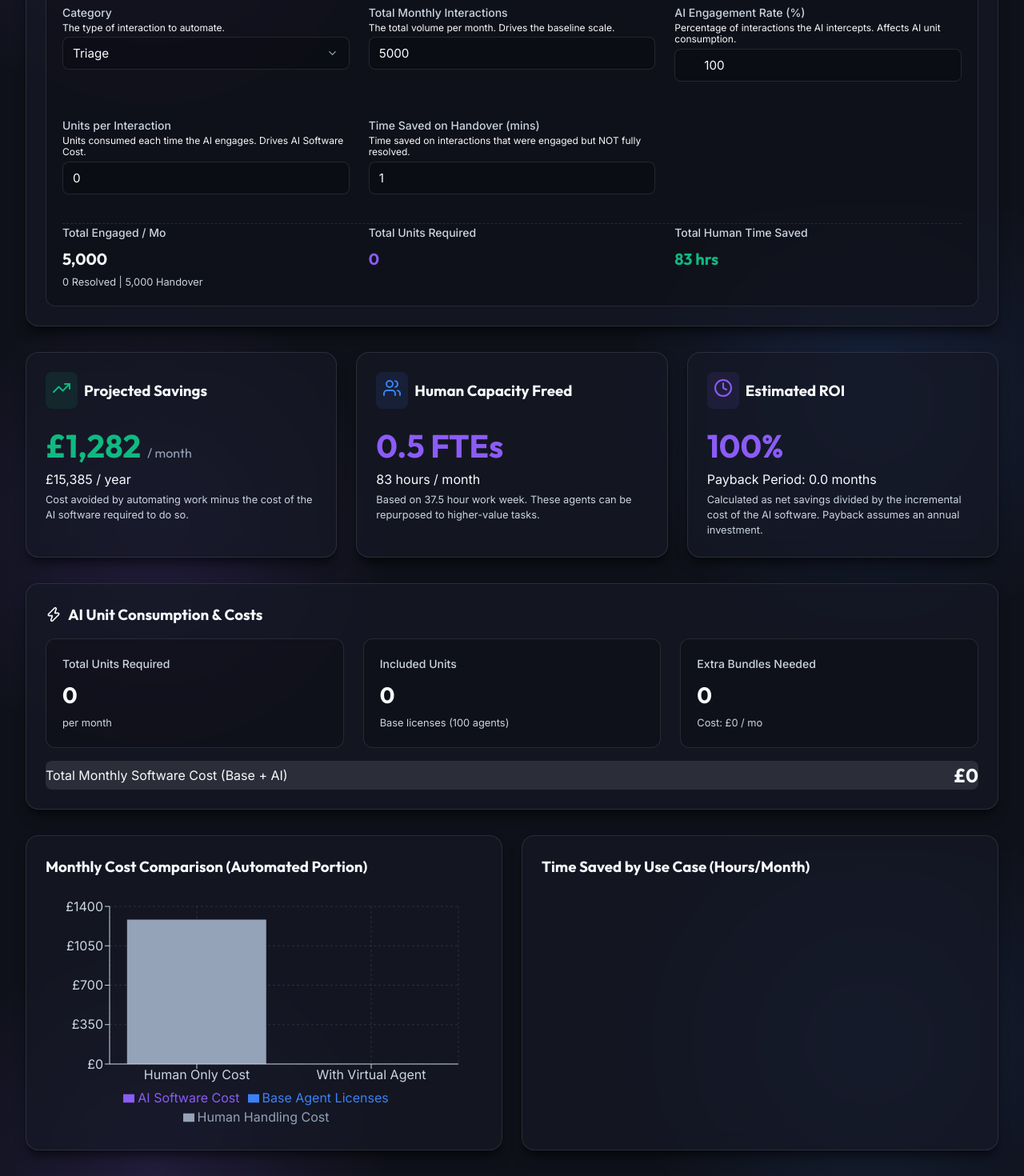
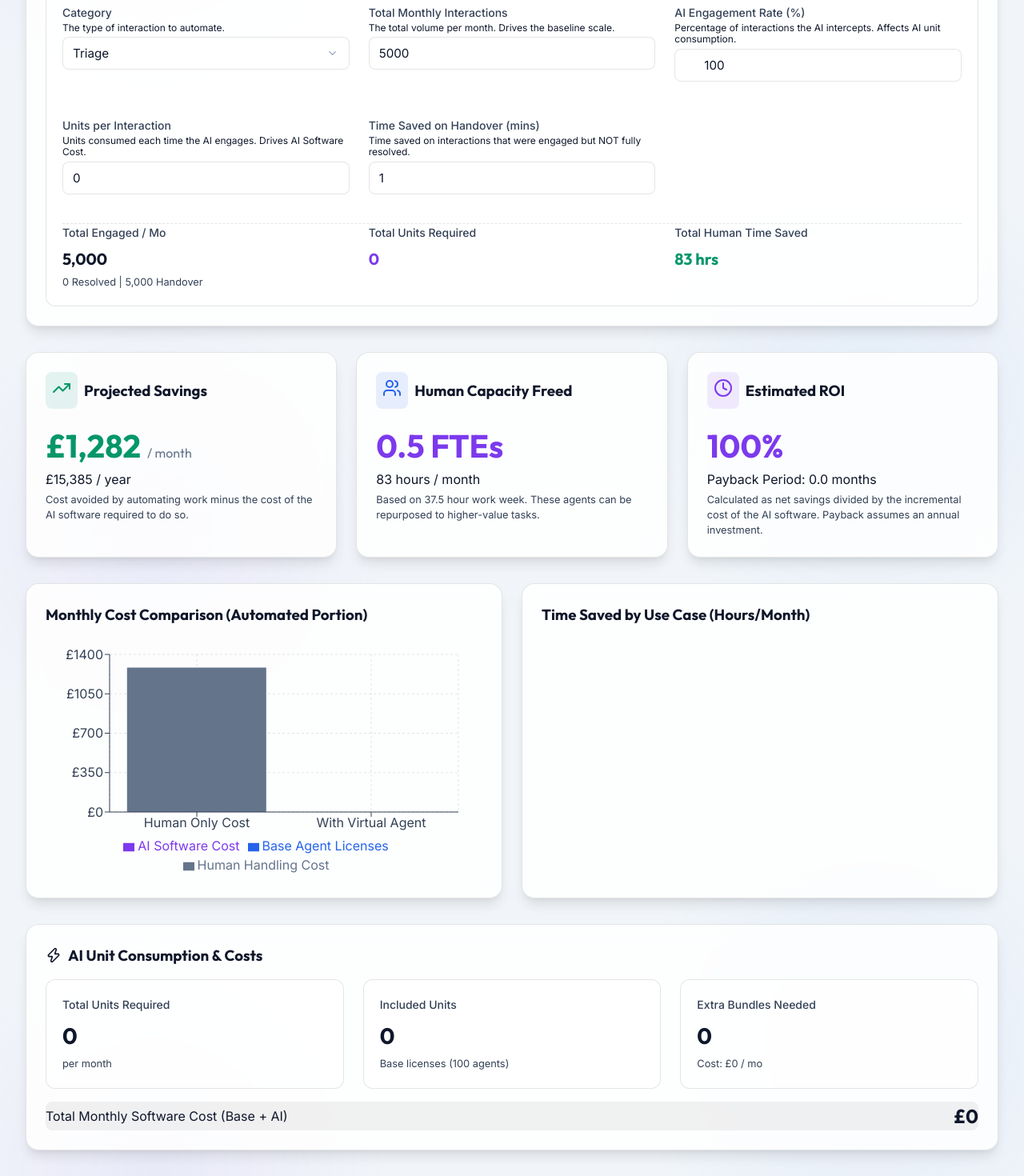
Before and after one commit to jredsell/roicalculator, a React (Vite) app: page / in a window 1280 px wide. Shown: the part 538-2008 px from the top of the page at 80% size. Built offline with nearby package versions, Linux system fonts and the light colour scheme.

Commit message:
feat: default to light mode and improve pdf report layout

```diff
--- a/src/App.jsx
+++ b/src/App.jsx
@@ -35,7 +35,7 @@ function App() {
   const [useCases, setUseCases] = useState([DEFAULT_USE_CASE])
   const [activeTab, setActiveTab] = useState('calculator') // 'calculator', 'settings'
   const [isHelpOpen, setIsHelpOpen] = useState(false)
-  const [theme, setTheme] = useState('dark')
+  const [theme, setTheme] = useState('light')
 
   useEffect(() => {
     document.documentElement.setAttribute('data-theme', theme)
@@ -293,35 +293,10 @@ function App() {
         )}
 
         {/* Print-Only Tables */}
-        <div className="print-only use-case-print-table" style={{ marginTop: '2rem' }}>
-          <h2>Global Assumptions</h2>
-          <table style={{ width: '100%', borderCollapse: 'collapse', marginBottom: '2rem' }}>
-            <thead>
-              <tr>
-                <th style={{ textAlign: 'left', padding: '0.75rem', borderBottom: '2px solid var(--border-color)', color: 'var(--text-secondary)' }}>Agent License Cost</th>
-                <th style={{ textAlign: 'left', padding: '0.75rem', borderBottom: '2px solid var(--border-color)', color: 'var(--text-secondary)' }}>AI Enablement Cost</th>
-                <th style={{ textAlign: 'left', padding: '0.75rem', borderBottom: '2px solid var(--border-color)', color: 'var(--text-secondary)' }}>Included Units/Agent</th>
-                <th style={{ textAlign: 'left', padding: '0.75rem', borderBottom: '2px solid var(--border-color)', color: 'var(--text-secondary)' }}>Bundle (Units/Cost)</th>
-                <th style={{ textAlign: 'left', padding: '0.75rem', borderBottom: '2px solid var(--border-color)', color: 'var(--text-secondary)' }}>FTE Weekly Hours</th>
-                <th style={{ textAlign: 'left', padding: '0.75rem', borderBottom: '2px solid var(--border-color)', color: 'var(--text-secondary)' }}>FTE Yearly Cost</th>
-                <th style={{ textAlign: 'left', padding: '0.75rem', borderBottom: '2px solid var(--border-color)', color: 'var(--text-secondary)' }}>Total Agents</th>
-              </tr>
-            </thead>
-            <tbody>
-              <tr>
-                <td style={{ padding: '0.75rem', borderBottom: '1px solid var(--border-color)' }}>£{globalSettings.agentLicenseCost} / mo</td>
-                <td style={{ padding: '0.75rem', borderBottom: '1px solid var(--border-color)' }}>£{globalSettings.aiEnablementCost} / mo</td>
-                <td style={{ padding: '0.75rem', borderBottom: '1px solid var(--border-color)' }}>{(globalSettings.includedAiUnits || 0).toLocaleString()}</td>
-                <td style={{ padding: '0.75rem', borderBottom: '1px solid var(--border-color)' }}>{(globalSettings.additionalBundleSize || 0).toLocaleString()} for £{globalSettings.additionalBundleCost}</td>
-                <td style={{ padding: '0.75rem', borderBottom: '1px solid var(--border-color)' }}>{globalSettings.fteWeeklyHours}</td>
-                <td style={{ padding: '0.75rem', borderBottom: '1px solid var(--border-color)' }}>£{(globalSettings.fullyLoadedAgentCost || 0).toLocaleString()}</td>
-                <td style={{ padding: '0.75rem', borderBottom: '1px solid var(--border-color)' }}>{globalSettings.numberOfAgents}</td>
-              </tr>
-            </tbody>
-          </table>
-
+        <div className="print-only" style={{ marginTop: '2rem' }}>
+          <div className="print-page">
             <h2>Use Case Breakdown</h2>
-          <table className="use-case-print-table">
+            <table className="use-case-print-table" style={{ width: '100%', borderCollapse: 'collapse', marginBottom: '2rem' }}>
               <thead>
                 <tr>
                   <th>Use Case Name</th>
@@ -350,6 +325,35 @@ function App() {
               </tbody>
             </table>
           </div>
+
+          <div className="print-page">
+            <h2>Global Assumptions</h2>
+            <table className="use-case-print-table" style={{ width: '100%', borderCollapse: 'collapse', marginBottom: '2rem' }}>
+              <thead>
+                <tr>
+                  <th style={{ textAlign: 'left', padding: '0.75rem', borderBottom: '2px solid var(--border-color)', color: 'var(--text-secondary)' }}>Agent License Cost</th>
+                  <th style={{ textAlign: 'left', padding: '0.75rem', borderBottom: '2px solid var(--border-color)', color: 'var(--text-secondary)' }}>AI Enablement Cost</th>
+                  <th style={{ textAlign: 'left', padding: '0.75rem', borderBottom: '2px solid var(--border-color)', color: 'var(--text-secondary)' }}>Included Units/Agent</th>
+                  <th style={{ textAlign: 'left', padding: '0.75rem', borderBottom: '2px solid var(--border-color)', color: 'var(--text-secondary)' }}>Bundle (Units/Cost)</th>
+                  <th style={{ textAlign: 'left', padding: '0.75rem', borderBottom: '2px solid var(--border-color)', color: 'var(--text-secondary)' }}>FTE Weekly Hours</th>
+                  <th style={{ textAlign: 'left', padding: '0.75rem', borderBottom: '2px solid var(--border-color)', color: 'var(--text-secondary)' }}>FTE Yearly Cost</th>
+                  <th style={{ textAlign: 'left', padding: '0.75rem', borderBottom: '2px solid var(--border-color)', color: 'var(--text-secondary)' }}>Total Agents</th>
+                </tr>
+              </thead>
+              <tbody>
+                <tr>
+                  <td style={{ padding: '0.75rem', borderBottom: '1px solid var(--border-color)' }}>£{globalSettings.agentLicenseCost} / mo</td>
+                  <td style={{ padding: '0.75rem', borderBottom: '1px solid var(--border-color)' }}>£{globalSettings.aiEnablementCost} / mo</td>
+                  <td style={{ padding: '0.75rem', borderBottom: '1px solid var(--border-color)' }}>{(globalSettings.includedAiUnits || 0).toLocaleString()}</td>
+                  <td style={{ padding: '0.75rem', borderBottom: '1px solid var(--border-color)' }}>{(globalSettings.additionalBundleSize || 0).toLocaleString()} for £{globalSettings.additionalBundleCost}</td>
+                  <td style={{ padding: '0.75rem', borderBottom: '1px solid var(--border-color)' }}>{globalSettings.fteWeeklyHours}</td>
+                  <td style={{ padding: '0.75rem', borderBottom: '1px solid var(--border-color)' }}>£{(globalSettings.fullyLoadedAgentCost || 0).toLocaleString()}</td>
+                  <td style={{ padding: '0.75rem', borderBottom: '1px solid var(--border-color)' }}>{globalSettings.numberOfAgents}</td>
+                </tr>
+              </tbody>
+            </table>
+          </div>
+        </div>
       </main>
 
       <HelpModal isOpen={isHelpOpen} onClose={() => setIsHelpOpen(false)} />
--- a/src/components/ResultsDashboard.jsx
+++ b/src/components/ResultsDashboard.jsx
@@ -45,7 +45,8 @@ export default function ResultsDashboard({ results, useCases, globalSettings })
   return (
     <div className="flex" style={{ flexDirection: 'column', gap: '2rem' }}>
       {/* Top Metrics Summary */}
-      <div className="grid-3">
+      <div className="print-page">
+        <div className="grid-3">
         <div className="card">
           <div className="flex items-center gap-2 mb-4">
             <div style={{ padding: '0.5rem', background: 'var(--success-alpha)', borderRadius: 'var(--radius-md)' }}>
@@ -101,41 +102,10 @@ export default function ResultsDashboard({ results, useCases, globalSettings })
           </p>
         </div>
       </div>
-
-      {/* AI Units Breakdown */}
-      <div className="card">
-        <div className="flex items-center gap-2 mb-4">
-          <Zap size={20} className="text-primary" />
-          <h3 style={{ margin: 0 }}>AI Unit Consumption & Costs</h3>
-        </div>
-
-        <div className="grid-3 mb-4">
-          <div className="metric-card">
-            <div className="metric-label">Total Units Required</div>
-            <div className="metric-value">{formatNumber(results.totalUnitsRequired)}</div>
-            <div className="metric-subtext">per month</div>
-          </div>
-          <div className="metric-card">
-            <div className="metric-label">Included Units</div>
-            <div className="metric-value">{formatNumber(results.totalIncludedUnits)}</div>
-            <div className="metric-subtext">Base licenses ({globalSettings.numberOfAgents} agents)</div>
-          </div>
-          <div className="metric-card">
-            <div className="metric-label">Extra Bundles Needed</div>
-            <div className="metric-value">{results.bundlesNeeded}</div>
-            <div className="metric-subtext">
-              Cost: {formatCurrency(results.bundlesNeeded * globalSettings.additionalBundleCost)} / mo
-            </div>
-          </div>
-        </div>
-
-        <div className="flex justify-between items-center p-4" style={{ background: 'var(--btn-secondary-bg)', borderRadius: 'var(--radius-md)' }}>
-          <span className="font-medium text-secondary">Total Monthly Software Cost (Base + AI)</span>
-          <span className="metric-value" style={{ fontSize: '1.5rem' }}>{formatCurrency(results.totalAiMonthlyCost)}</span>
-        </div>
       </div>
 
       {/* Charts */}
+      <div className="print-page">
       <div className="grid-2">
         <div className="card">
           <h3 className="mb-4">Monthly Cost Comparison (Automated Portion)</h3>
@@ -191,6 +161,42 @@ export default function ResultsDashboard({ results, useCases, globalSettings })
           </div>
         </div>
       </div>
+      </div>
+
+      {/* AI Units Breakdown */}
+      <div className="print-page">
+      <div className="card">
+        <div className="flex items-center gap-2 mb-4">
+          <Zap size={20} className="text-primary" />
+          <h3 style={{ margin: 0 }}>AI Unit Consumption & Costs</h3>
+        </div>
+
+        <div className="grid-3 mb-4">
+          <div className="metric-card">
+            <div className="metric-label">Total Units Required</div>
+            <div className="metric-value">{formatNumber(results.totalUnitsRequired)}</div>
+            <div className="metric-subtext">per month</div>
+          </div>
+          <div className="metric-card">
+            <div className="metric-label">Included Units</div>
+            <div className="metric-value">{formatNumber(results.totalIncludedUnits)}</div>
+            <div className="metric-subtext">Base licenses ({globalSettings.numberOfAgents} agents)</div>
+          </div>
+          <div className="metric-card">
+            <div className="metric-label">Extra Bundles Needed</div>
+            <div className="metric-value">{results.bundlesNeeded}</div>
+            <div className="metric-subtext">
+              Cost: {formatCurrency(results.bundlesNeeded * globalSettings.additionalBundleCost)} / mo
+            </div>
+          </div>
+        </div>
+
+        <div className="flex justify-between items-center p-4" style={{ background: 'var(--btn-secondary-bg)', borderRadius: 'var(--radius-md)' }}>
+          <span className="font-medium text-secondary">Total Monthly Software Cost (Base + AI)</span>
+          <span className="metric-value" style={{ fontSize: '1.5rem' }}>{formatCurrency(results.totalAiMonthlyCost)}</span>
+        </div>
+      </div>
+      </div>
     </div>
   )
 }
--- a/src/index.css
+++ b/src/index.css
@@ -646,6 +646,10 @@ h1 {
   .page-break-before {
     page-break-before: always;
   }
+
+  .print-page {
+    break-after: page;
+  }
 }
 
 .print-only {
```
Lines whose indentation alone changed are shown as unchanged.
